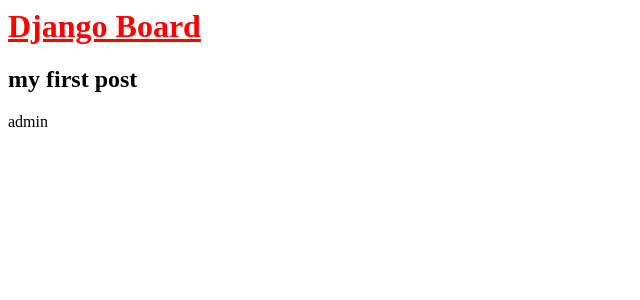
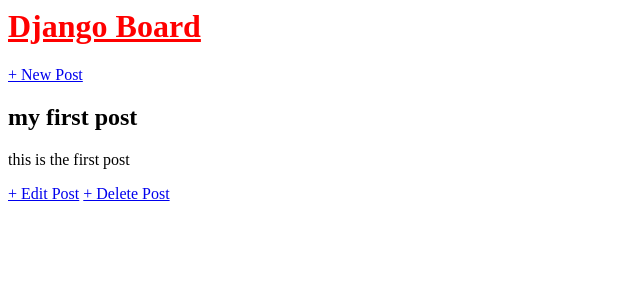
Before and after one commit to zeinab569/Board-App, a Django app: page /post/1/ in a window 1280 px wide. Shown: the top 300 px of the page, without its empty margins (0-640 px from the left). Run offline with Django 3.2, Linux system fonts and the light colour scheme; data comes from the database, SQL or seed files in the repository; both versions use the stored data as it was after the commit.

Commit message:
second commit

```diff
--- a/board_project/settings.py
+++ b/board_project/settings.py
@@ -78,7 +78,8 @@ DATABASES = {
     'default': {
         'ENGINE': 'django.db.backends.sqlite3',
         'NAME': BASE_DIR / 'db.sqlite3',
-    }
+    },
+
 }
 
 
--- a/templates/base.html
+++ b/templates/base.html
@@ -8,7 +8,15 @@
 
     <body>
         <header>
-            <h1><a href={% url 'home' %}> Django Board</a></h1>
+            <div class="nav_left">
+                <h1><a href={% url 'home' %}> Django Board</a></h1>
+            </div>
+
+            <div class="nav_right">
+
+                <a href={% url 'post_new' %}> + New Post</a>
+            </div>
+
         </header>
         <div>
             {% block content %}
--- a/templates/post_detail.html
+++ b/templates/post_detail.html
@@ -3,6 +3,8 @@
 {% block content %}
     <div class="post-entry">
         <h2>{{ object.title }}</h2>
-        <p>{{ object.author }}</p>
+        <p>{{ object.body }}</p>
     </div>
+    <a href={% url "post_edit" post.pk %}> + Edit Post</a>
+    <a href={% url "post_delete" post.pk %}> + Delete Post</a>
 {% endblock content %}
--- a/topic/models.py
+++ b/topic/models.py
@@ -1,5 +1,5 @@
 from django.db import models
-
+from django.urls import reverse
 # Create your models here.
 class Post(models.Model):
     title = models.CharField(max_length=100)
@@ -9,3 +9,6 @@ class Post(models.Model):
 
     def __str__(self):
         return self.title
+
+    def get_absolute_url(self):
+        return reverse("post_detail", kwargs={"pk": self.pk})
--- a/topic/urls.py
+++ b/topic/urls.py
@@ -1,7 +1,10 @@
 from django.urls import path
-from .views import TopicListView,TopicDetailView
+from .views import TopicListView,TopicDetailView,TopicCreateView,TopicUpdateView,TopicDeleteView
 
 urlpatterns = [
+    path("post/<int:pk>/delete/",TopicDeleteView.as_view(), name="post_delete"),
+    path("post/<int:pk>/edit/", TopicUpdateView.as_view(), name="post_edit"),
+    path("post/new/",TopicCreateView.as_view(),name="post_new"),
     path("post/<int:pk>/", TopicDetailView.as_view(), name="post_detail"),
     path("", TopicListView.as_view(), name="home"),
 ]
--- a/topic/views.py
+++ b/topic/views.py
@@ -1,5 +1,7 @@
 #from django.shortcuts import render
 from django.views.generic import ListView,DetailView
+from django.views.generic.edit import UpdateView,CreateView,DeleteView
+from django.urls import reverse_lazy
 from .models import Post
 
 # Create your views here.
@@ -11,3 +13,18 @@ class TopicListView(ListView):
 class TopicDetailView(DetailView):
     model = Post
     template_name = "post_detail.html"
+
+class TopicCreateView(CreateView):
+    model = Post
+    template_name = "post_new.html"
+    fields = "__all__"
+
+class TopicUpdateView(UpdateView):
+    model = Post
+    template_name = "post_edit.html"
+    fields = ["title", "body"]
+
+class TopicDeleteView(DeleteView):
+    model = Post
+    template_name = "post_delete.html"
+    success_url = reverse_lazy("home")
```
Also changed, not shown: templates/post_delete.html (added, +13 -0 lines), templates/post_edit.html (added, +12 -0 lines), templates/post_new.html (added, +12 -0 lines), topic/tests.py (+30 -10 lines), db.sqlite3.
